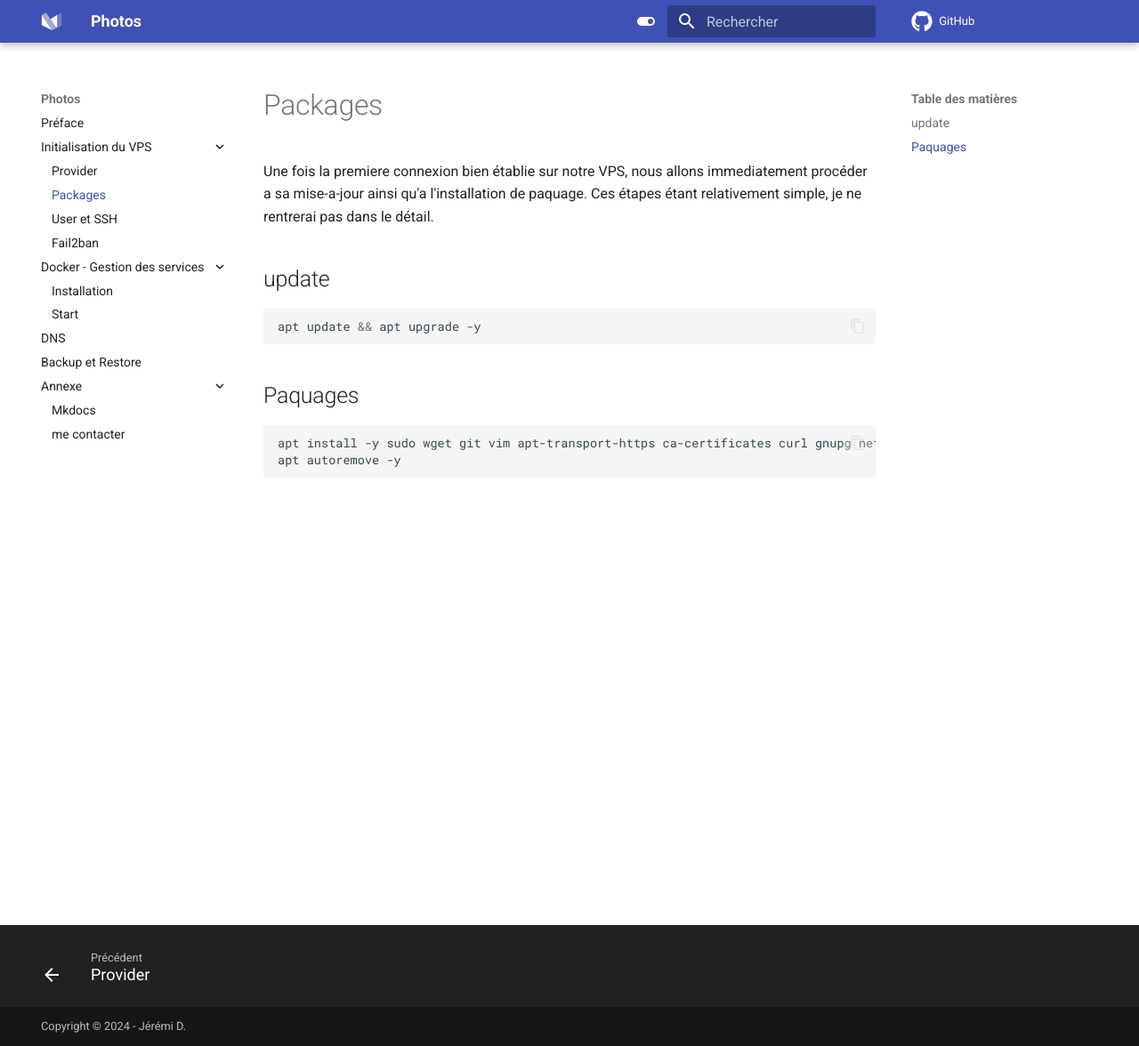
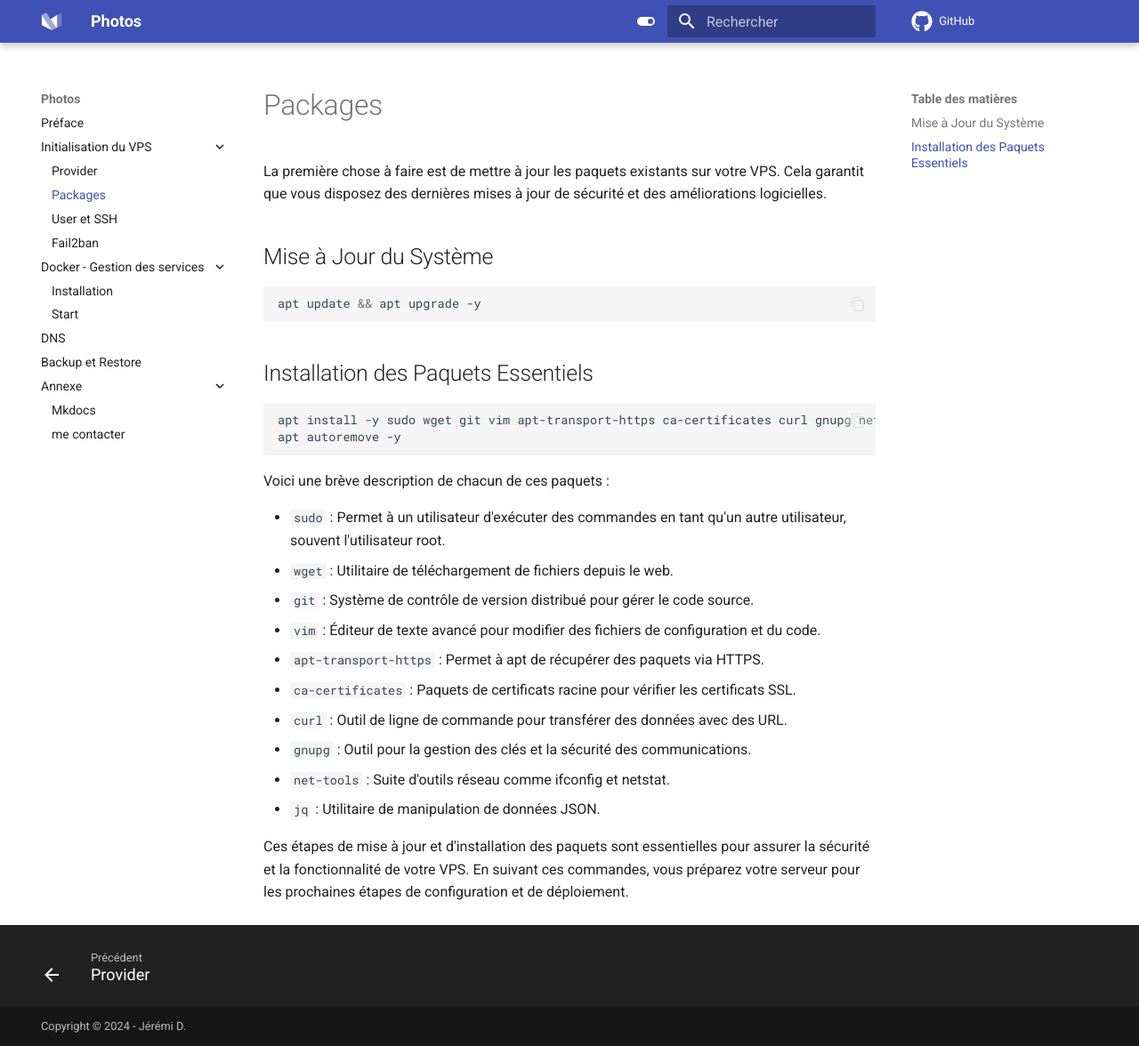
Before and after one commit to kayoo123/photos, an MkDocs documentation site: the page built from docs/init/pkg.md, in a window 1280 px wide and 1176 px high. Shown: the whole window at 89% size. Built offline with MkDocs 1.6.1 and Material for MkDocs 9.7.7, drawn with Linux system fonts in a browser that asks for light colours; comment, search, counter and statistics services are not loaded.

Commit message:
Update pkg.md

````diff
--- a/docs/init/pkg.md
+++ b/docs/init/pkg.md
@@ -1,13 +1,29 @@
-Une fois la premiere connexion bien établie sur notre VPS, nous allons immediatement procéder a sa mise-a-jour ainsi qu'a l'installation de paquage.
-Ces étapes étant relativement simple, je ne rentrerai pas dans le détail.
 
-## update
+La première chose à faire est de mettre à jour les paquets existants sur votre VPS.
+Cela garantit que vous disposez des dernières mises à jour de sécurité et des améliorations logicielles.
+
+
+## Mise à Jour du Système
 ```bash
 apt update && apt upgrade -y
 ```
 
-## Paquages
+## Installation des Paquets Essentiels
 ```bash
 apt install -y sudo wget git vim apt-transport-https ca-certificates curl gnupg net-tools jq
 apt autoremove -y
 ```
+Voici une brève description de chacun de ces paquets :
+
+- `sudo` : Permet à un utilisateur d'exécuter des commandes en tant qu'un autre utilisateur, souvent l'utilisateur root.
+- `wget` : Utilitaire de téléchargement de fichiers depuis le web.
+- `git` : Système de contrôle de version distribué pour gérer le code source.
+- `vim` : Éditeur de texte avancé pour modifier des fichiers de configuration et du code.
+- `apt-transport-https` : Permet à apt de récupérer des paquets via HTTPS.
+- `ca-certificates` : Paquets de certificats racine pour vérifier les certificats SSL.
+- `curl` : Outil de ligne de commande pour transférer des données avec des URL.
+- `gnupg` : Outil pour la gestion des clés et la sécurité des communications.
+- `net-tools` : Suite d'outils réseau comme ifconfig et netstat.
+- `jq` : Utilitaire de manipulation de données JSON.
+
+Ces étapes de mise à jour et d'installation des paquets sont essentielles pour assurer la sécurité et la fonctionnalité de votre VPS. En suivant ces commandes, vous préparez votre serveur pour les prochaines étapes de configuration et de déploiement.
````
